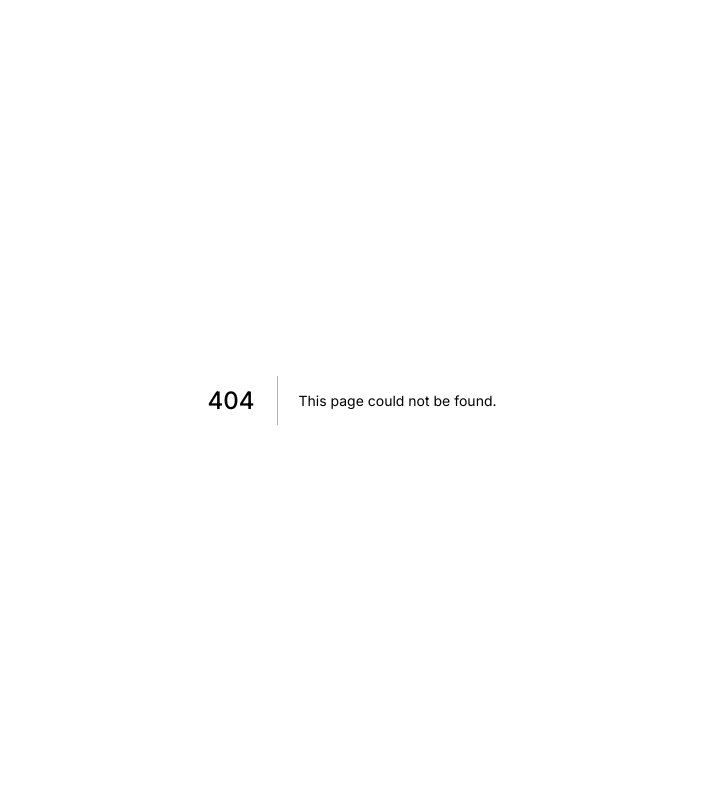
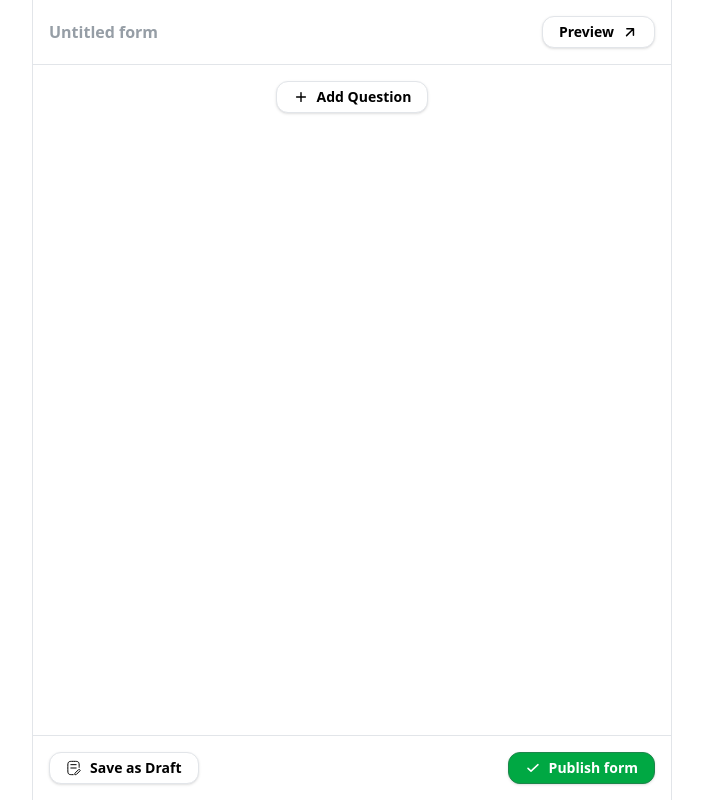
Before and after one commit to swarajspatil158/forms, a Next.js app: page /forms/create in a window 1280 px wide. Before the commit this address had no page. Shown: the whole page, without its empty margins (288-991 px from the left). Built offline with nearby package versions, Linux system fonts and the light colour scheme.

Commit message:
Add create form layout

```diff
--- /dev/null
+++ b/app/forms/create/layout.tsx
@@ -0,0 +1,33 @@
+import type { Metadata } from "next";
+import { cn } from "@/lib/utils";
+
+
+
+export const metadata: Metadata = {
+  title: "Create Form",
+  description: "Form builder app created by Next.js, Shadcn, TailwindCSS",
+  icons: {
+    icon: ['/favicon.ico?v=4'],
+    apple: ['/apple-touch-icon.png?v=4'],
+    shortcut: ['/apple-touch-icon.png'],
+  },
+  manifest: '/site.webmanifest',
+}
+export default function CreateFormLayout({
+  children,
+}: Readonly<{
+  children: React.ReactNode;
+}>) {
+  return (
+    <html lang="en">
+      <body
+        className={cn(
+          "min-h-screen bg-background w-screen overflow-x-hidden font-sans antialiased",
+
+        )}
+      >
+        {children}
+      </body>
+    </html>
+  );
+}
--- /dev/null
+++ b/app/forms/create/page.tsx
@@ -0,0 +1,20 @@
+'use client'
+
+import * as React from "react";
+import QuestionList from "@/components/QuestionList";
+import CreateFormLayout from "@/components/CreateFormLayout";
+
+export default function Home() {
+  const scrollToBottom = () => {
+    window.scrollTo({
+      top: document.documentElement.scrollHeight,
+      behavior: 'smooth',
+    });
+  };
+
+  return (
+    <CreateFormLayout>
+      <QuestionList onQuestionAdd={scrollToBottom} />
+    </CreateFormLayout>
+  );
+}
--- /dev/null
+++ b/components/CreateFormLayout.tsx
@@ -0,0 +1,55 @@
+import React, { useState } from 'react';
+import { Button } from '@/components/ui/button';
+import { Input } from '@/components/ui/input';
+import ArrowUpRightIcon from './Icons/ArrowUpRightIcon';
+import DraftIcon from './Icons/DraftIcon';
+import CheckIcon from './Icons/CheckIcon';
+
+const CreateFormLayout = ({children}) => {
+  const [formTitle, setFormTitle] = useState('Untitled form');
+  const [isEditingTitle, setIsEditingTitle] = useState(false);
+
+  return (
+    <div className="w-full max-w-[640px] mx-auto min-h-screen flex flex-col bg-background relative border-x">
+      <div className="flex justify-between items-center p-4 sticky top-0 z-10 bg-background border-b">
+        <div className="flex items-center gap-2">
+          {isEditingTitle ? (
+            <Input
+              value={formTitle}
+              onChange={(e) => setFormTitle(e.target.value)}
+              onBlur={() => setIsEditingTitle(false)}
+              onKeyDown={(e) => e.key === 'Enter' && setIsEditingTitle(false)}
+              className="max-w-[200px] h-8 px-2 py-1"
+              autoFocus
+            />
+          ) : (
+            <div
+              className="flex items-center gap-2 cursor-pointer text-muted-foreground"
+              onClick={() => setIsEditingTitle(true)}
+            >
+              <span className="text-base font-semibold">{formTitle}</span>
+            </div>
+          )}
+        </div>
+        <Button variant="outline" size="sm">
+          Preview <ArrowUpRightIcon/>
+        </Button>
+      </div>
+
+      <div className="flex-1 rounded-lg mb-20">
+        {children}
+      </div>
+
+      <div className="flex justify-between items-center p-4 sticky bottom-0 z-10 bg-background border-t">
+        <Button variant="outline" size="sm">
+          <DraftIcon/>Save as Draft
+        </Button>
+        <Button variant="default" size="sm">
+          <CheckIcon/> Publish form
+        </Button>
+      </div>
+    </div>
+  );
+};
+
+export default CreateFormLayout;
--- a/components/QuestionList.tsx
+++ b/components/QuestionList.tsx
@@ -106,9 +106,9 @@ const QuestionList: React.FC<QuestionListProps> = ({ onQuestionAdd }) => {
   };
 
   return (
-    <div className="space-y-4 flex flex-col align-start mb-[40vh]">
+    <div className="space-y-1 flex flex-col align-start mb-[40vh] my-4 mx-auto max-w-[592px]">
       {questions.map((question) => (
-        <div key={question.id} className="relative group">
+        <div key={question.id} className="relative group ">
           <QuestionField
             selectedType={question.type}
             onTypeChange={(newType) => handleTypeChange(question.id, newType)}
@@ -120,11 +120,11 @@ const QuestionList: React.FC<QuestionListProps> = ({ onQuestionAdd }) => {
             {renderQuestionInput(question.type)}
             <Button
               variant="ghost"
-              size="sm"
-              className="absolute -right-2 -top-2 opacity-0 group-hover:opacity-100 transition-opacity"
+              size="icon"
+              className="absolute -right-1 -top-0  opacity-0   group-hover:opacity-100 transition-all delay-75 w-6"
               onClick={() => removeQuestion(question.id)}
             >
-              <X className="h-4 w-4" />
+              <X className="h-4 w-4 text-muted-foreground" />
             </Button>
           </QuestionField>
         </div>
```
